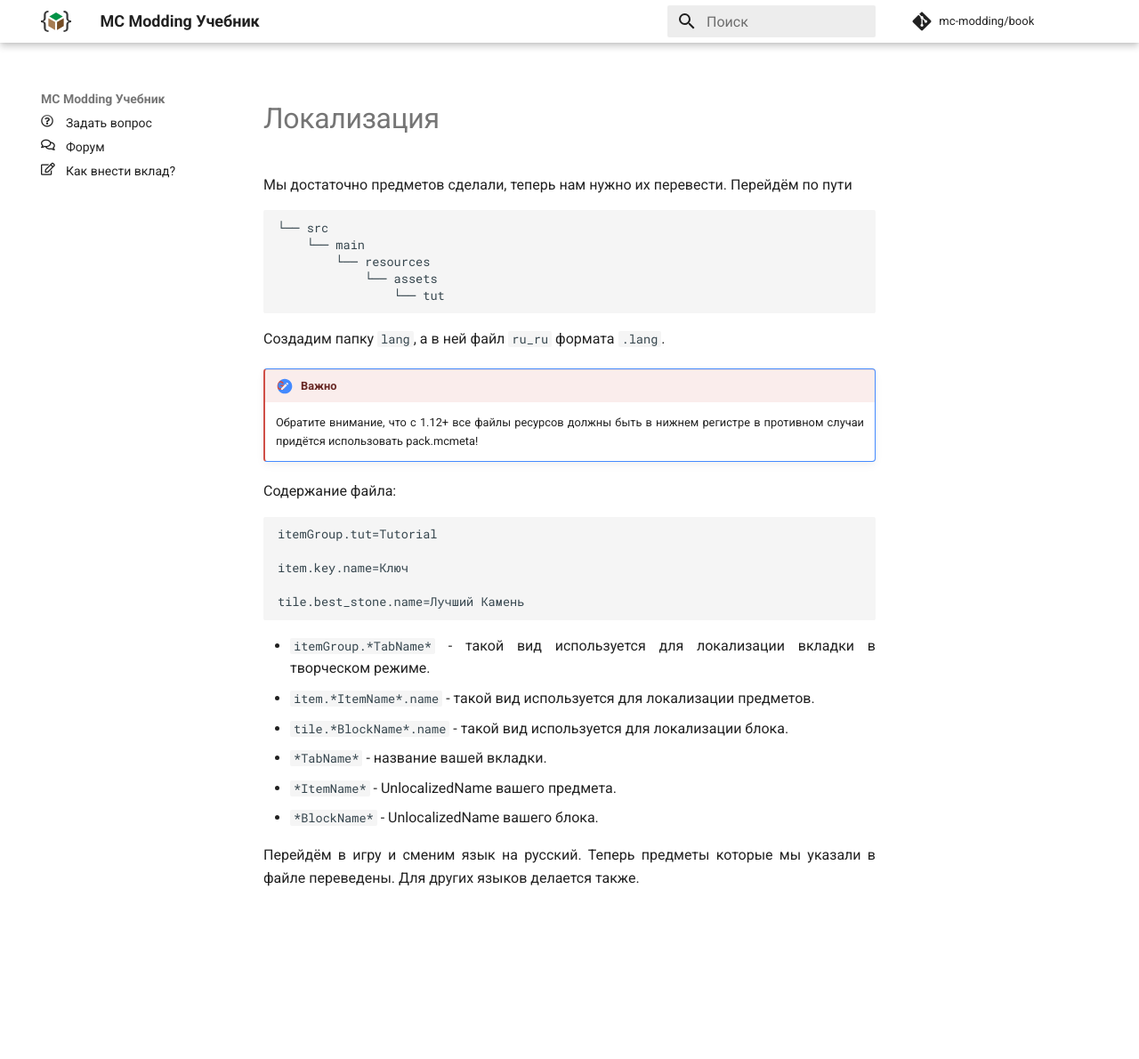
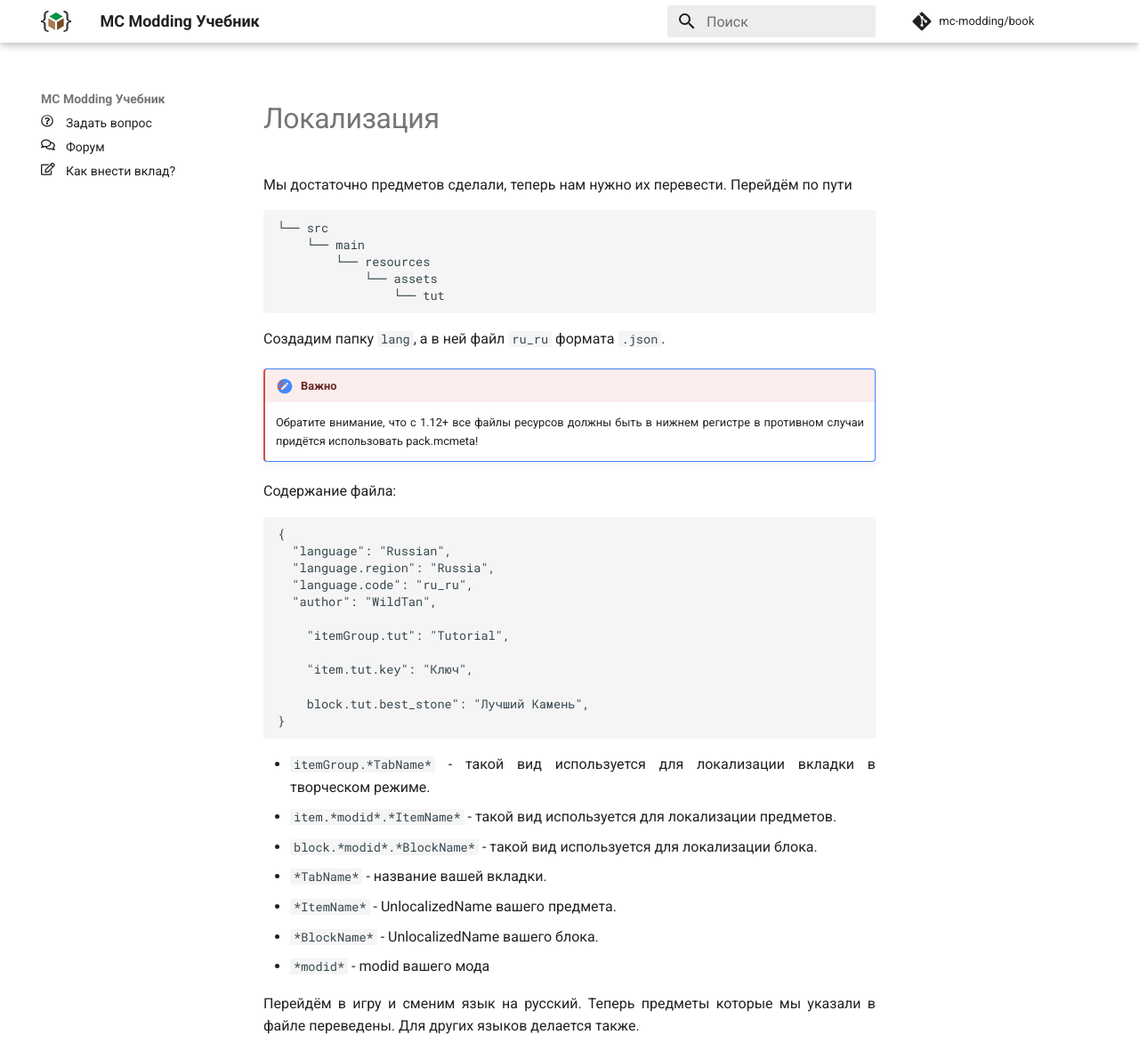
Before and after one commit to mc-modding/book, an MkDocs documentation site: the page built from docs/1.15/lang/index.md, in a window 1280 px wide and 1190 px high. Shown: the whole window at 89% size. Built offline with MkDocs 1.6.1 and Material for MkDocs 9.7.7, drawn with Linux system fonts in a browser that asks for light colours; nearby versions of some CDN libraries; comment, search, counter and statistics services are not loaded.

Commit message:
localisation

````diff
--- a/docs/1.15/lang/index.md
+++ b/docs/1.15/lang/index.md
@@ -11,26 +11,34 @@ description: Создание локализации вещей.
                 └── tut
 ```
 
-Создадим папку `lang`, а в ней файл `ru_ru` формата `.lang`.
+Создадим папку `lang`, а в ней файл `ru_ru` формата `.json`.
 
 !!! важно
     Обратите внимание, что с 1.12+ все файлы ресурсов должны быть в нижнем регистре в противном случаи придётся использовать pack.mcmeta!
 
 Содержание файла:
 ```text
-itemGroup.tut=Tutorial
+{
+  "language": "Russian",
+  "language.region": "Russia",
+  "language.code": "ru_ru",
+  "author": "WildTan",
 
-item.key.name=Ключ
+    "itemGroup.tut": "Tutorial",
 
-tile.best_stone.name=Лучший Камень
+    "item.tut.key": "Ключ",
+
+    block.tut.best_stone": "Лучший Камень",
+}
 ```
 
 * `itemGroup.*TabName*` - такой вид используется для локализации вкладки в творческом режиме.
-* `item.*ItemName*.name` - такой вид используется для локализации предметов.
-* `tile.*BlockName*.name` - такой вид используется для локализации блока.
+* `item.*modid*.*ItemName*` - такой вид используется для локализации предметов.
+* `block.*modid*.*BlockName*` - такой вид используется для локализации блока.
 
 * `*TabName*` - название вашей вкладки.
 * `*ItemName*` - UnlocalizedName вашего предмета.
 * `*BlockName*` - UnlocalizedName вашего блока.
+* `*modid*` - modid вашего мода
 
 Перейдём в игру и сменим язык на русский. Теперь предметы которые мы указали в файле переведены. Для других языков делается также.
````
